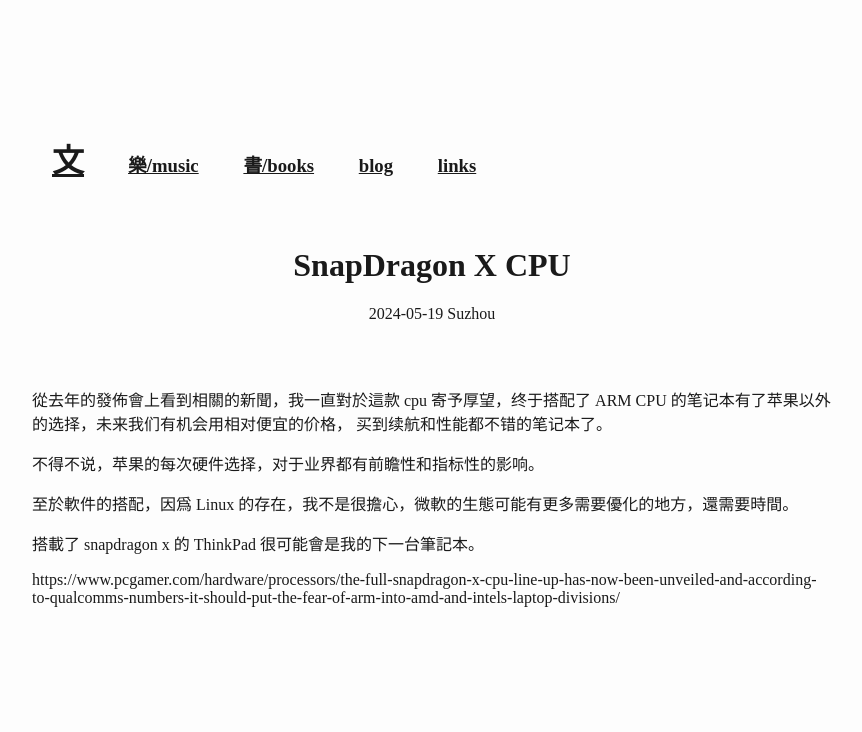
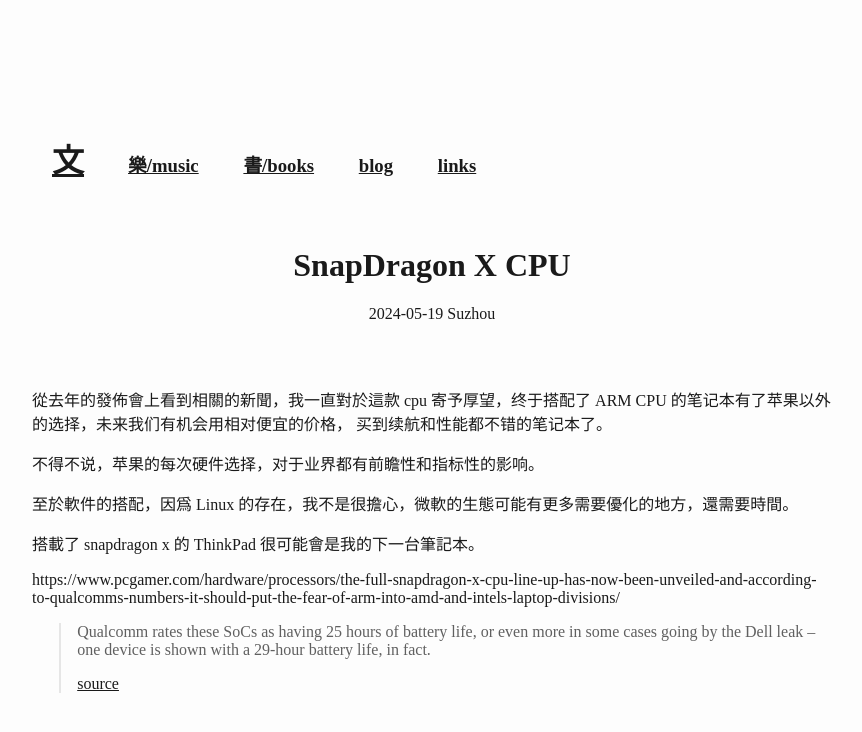
Before and after one commit to wangw469/wangw469.github.io, a Jekyll site: the page built from _posts/2024-05-19-snapdragon-x.md, in a window 1280 px wide. Shown: the top 732 px of the page, without its empty margins (58-920 px from the left). Built offline with Jekyll 4.4.1, drawn with Linux system fonts in a browser that asks for light colours.

Commit message:
add battery info

```diff
--- a/_posts/2024-05-19-snapdragon-x.md
+++ b/_posts/2024-05-19-snapdragon-x.md
@@ -15,3 +15,7 @@
 搭載了 snapdragon x 的 ThinkPad 很可能會是我的下一台筆記本。
 
 https://www.pcgamer.com/hardware/processors/the-full-snapdragon-x-cpu-line-up-has-now-been-unveiled-and-according-to-qualcomms-numbers-it-should-put-the-fear-of-arm-into-amd-and-intels-laptop-divisions/
+
+> Qualcomm rates these SoCs as having 25 hours of battery life, or even more in some cases going by the Dell leak – one device is shown with a 29-hour battery life, in fact.
+>
+> [source](https://www.techradar.com/computing/cpu/huge-dell-leak-shows-new-snapdragon-x-laptops-should-have-superb-battery-life-and-weve-been-told-when-its-successor-cpu-will-arrive)
```
